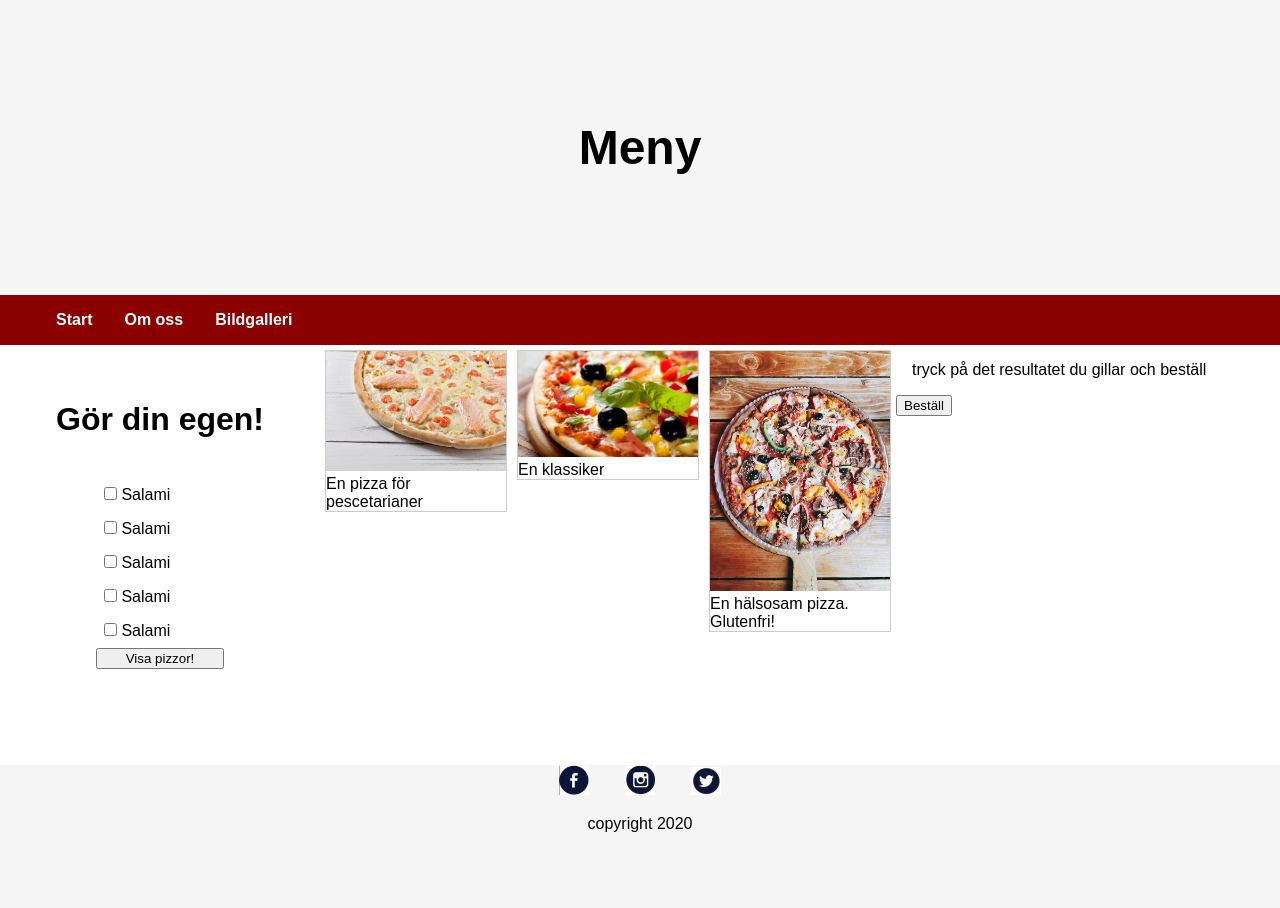
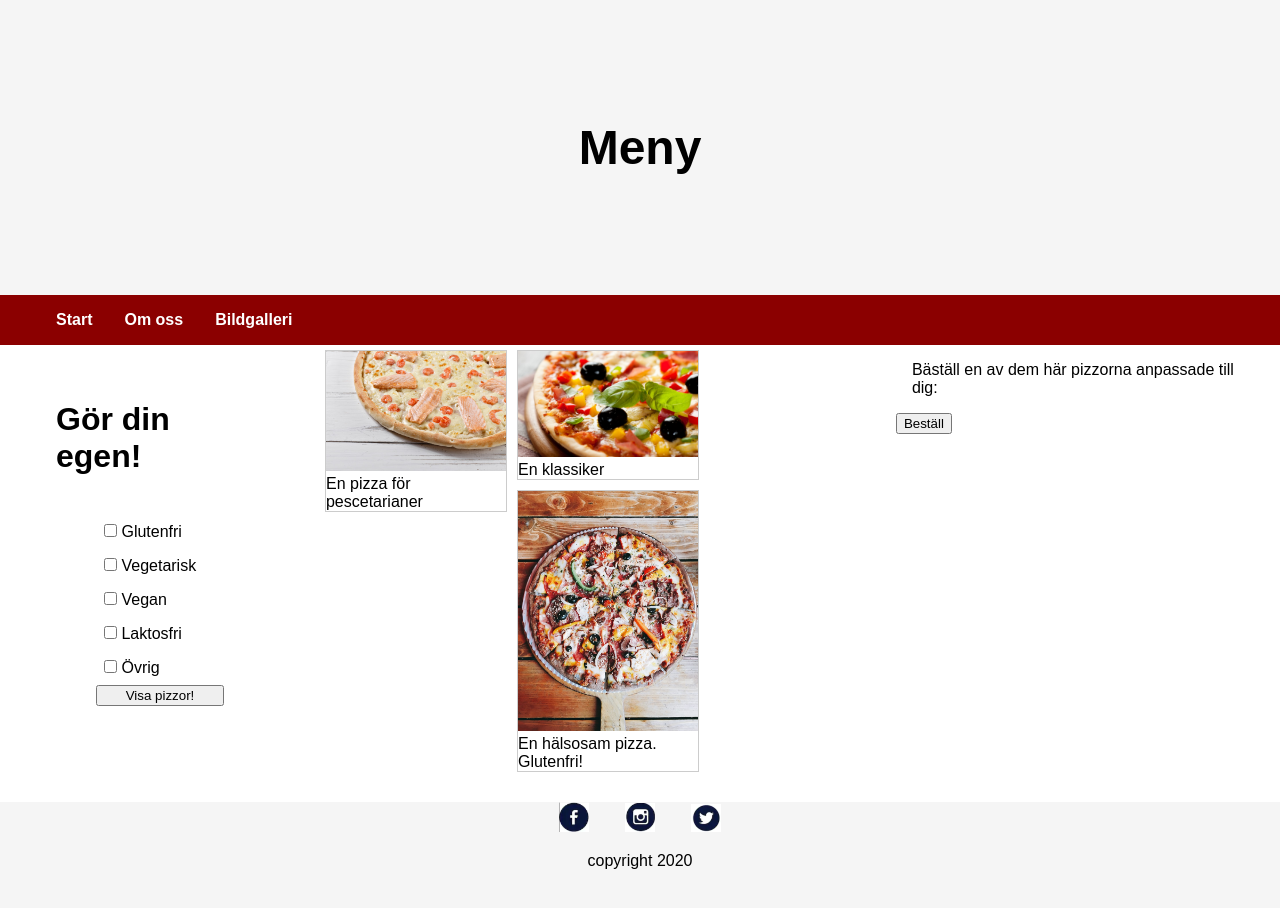
Before and after one commit to Munira-ahmed/foretagssida, a plain HTML site: page menu.html in a window 1280 px wide. Drawn offline with Linux system fonts and the light colour scheme.

Commit message:
meny klar

```diff
--- a/menu.html
+++ b/menu.html
@@ -25,19 +25,19 @@
 
     <form action="">
         <label>
-            <input type="checkbox" name=""> Salami
+            <input type="checkbox" name="Glutenfri"> Glutenfri
         </label>
         <label>
-            <input type="checkbox" name="salami"> Salami
+            <input type="checkbox" name="Vegetarisk"> Vegetarisk
         </label>
         <label>
-            <input type="checkbox" name="salami"> Salami
+            <input type="checkbox" name="Vegan"> Vegan
         </label>
         <label>
-            <input type="checkbox" name="salami"> Salami
+            <input type="checkbox" name="Laktosfri"> Laktosfri
         </label>
         <label>
-            <input type="checkbox" name="salami"> Salami
+            <input type="checkbox" name=" Övrig"> Övrig
         </label>
         <button>Visa pizzor!</button>
     </form>
@@ -62,18 +62,12 @@
 
     </div>
     <div>
-        <p>tryck på det resultatet du gillar och beställ</p>
+        <p>Bäställ en av dem här pizzorna anpassade till dig:</p>
         <button>Beställ</button>
     </div>
 
 
 </main>
-
-<!-- <section>
-    <div id="kött">1</div>
-    <div id="fisk&mer">2</div>
-    <div id="vege">3</div>
-</section>-->
 
 <footer>
 
--- a/menustyle.css
+++ b/menustyle.css
@@ -16,7 +16,6 @@ ul {
   list-style-type: none;
   flex-direction: row;
   background-color: darkred;
-  margin: 0;
   width: auto;
 }
 li {
@@ -40,28 +39,24 @@ main {
   display: flex;
   flex-direction: row;
 }
-#box{
+#box {
   padding: 7vh;
 }
-label{
+label {
   padding: 1vh;
 }
 
 form {
   display: flex;
   padding: 5vh;
-  flex-direction:column;
+  flex-direction: column;
 }
-
-/*Meny och rekommendationer*/
-
-
 
 section {
   display: flex;
   flex-direction: column;
 }
-/*här kan jag använda float på bilderna jag lägger in i de olika divarna (bildgallerian) i meny vill jag att bilden ska ta 100% av diven.*/
+
 
 footer {
   height: 20vh;
@@ -72,10 +67,9 @@ img {
   width: 30px;
 }
 
-
 /*bilderna, resultat*/
 
-div.bilder{
+div.bilder {
   margin: 5px;
   border: 1px solid #ccc;
   float: left;
@@ -89,8 +83,7 @@ div.bilder{
 div.bilder img {
   width: 100%;
   height: auto;
-
 }
-  p{
+p {
   padding: 2vh;
 }
```
Lines whose indentation alone changed are shown as unchanged.
